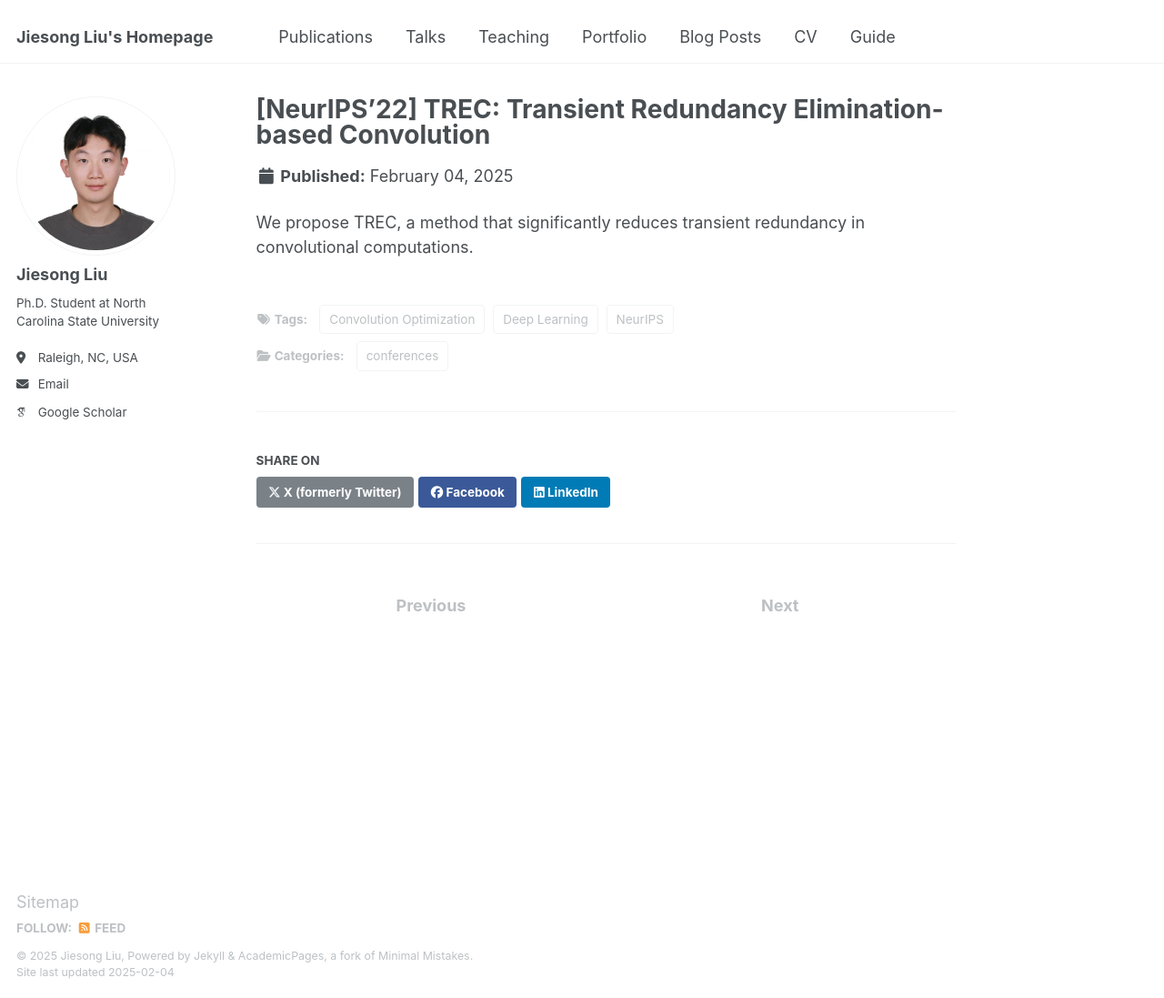
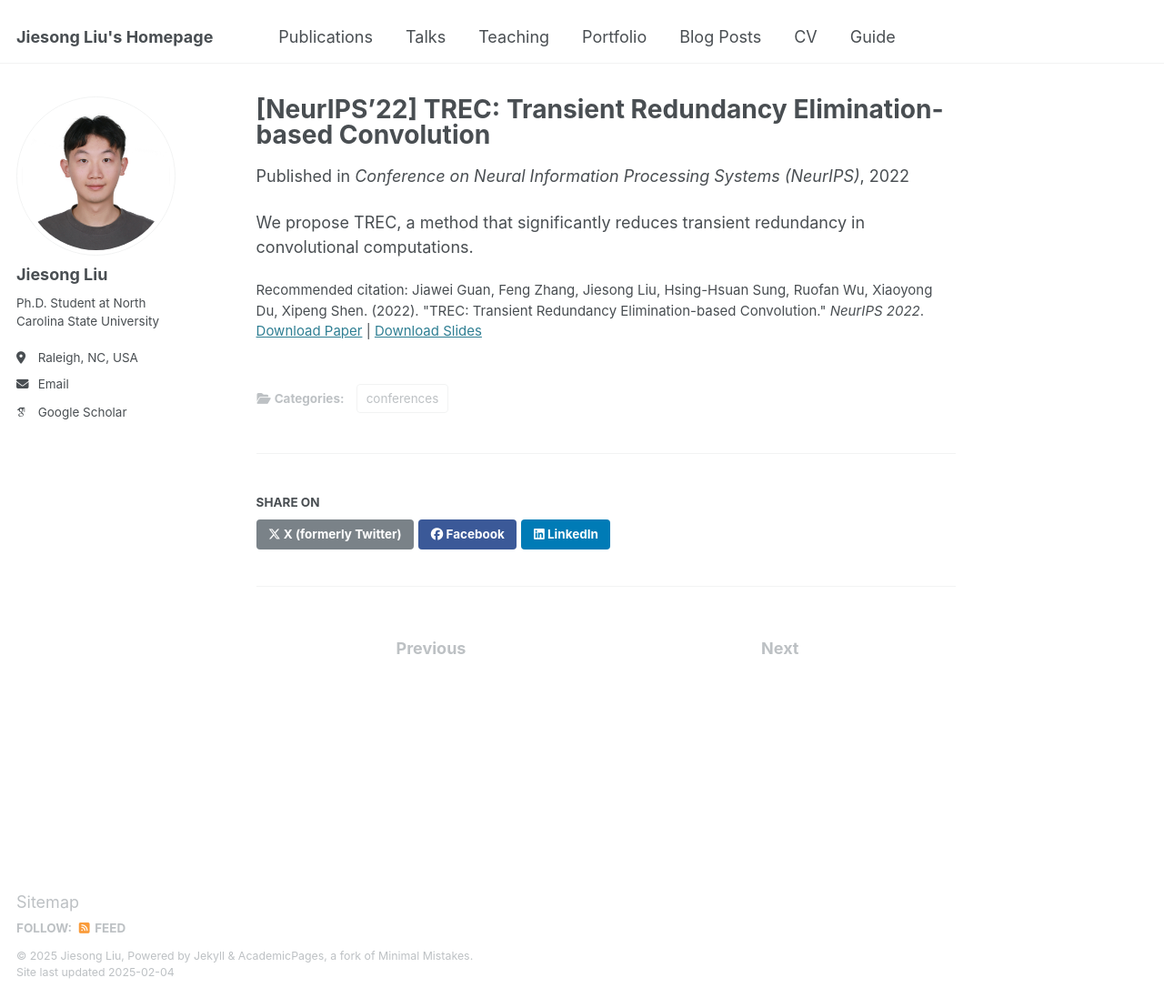
Before and after one commit to Fred1031/Fred1031.github.io, a Jekyll site: the page built from _publications/2022_neurips.md, in a window 1280 px wide and 1097 px high. Shown: the whole window at 91% size. Built offline with Jekyll 4.4.1, drawn with Linux system fonts in a browser that asks for light colours; some web fonts are replaced.

Commit message:
Update 2022_neurips.md

```diff
--- a/_publications/2022_neurips.md
+++ b/_publications/2022_neurips.md
@@ -1,12 +1,21 @@
 ---
-title: "[NeurIPS'22] TREC: Transient Redundancy Elimination-based Convolution"
-authors: "Jiawei Guan, Feng Zhang, Jiesong Liu, Hsing-Hsuan Sung, Ruofan Wu, Xiaoyong Du, Xipeng Shen"
-conference: "NeurIPS’22"
-year: 2022
-category: "conferences"
-paper_url: ""
-code_url: ""
-slides_url: ""
-tags: ["Convolution Optimization", "Deep Learning", "NeurIPS"]
+title: "[NeurIPS’22] TREC: Transient Redundancy Elimination-based Convolution"
+authors:
+  - Jiawei Guan
+  - Feng Zhang
+  - Jiesong Liu
+  - Hsing-Hsuan Sung
+  - Ruofan Wu
+  - Xiaoyong Du
+  - Xipeng Shen
+collection: publications
+category: conferences
+permalink: /publication/neurips_2022
+date: 2022-01-01
+venue: 'Conference on Neural Information Processing Systems (NeurIPS)'
+slidesurl: 'http://fred1031.github.io/files/NeurIPS2022_slides.pdf'
+paperurl: 'http://fred1031.github.io/files/NeurIPS2022.pdf'
+citation: 'Jiawei Guan, Feng Zhang, Jiesong Liu, Hsing-Hsuan Sung, Ruofan Wu, Xiaoyong Du, Xipeng Shen. (2022). "TREC: Transient Redundancy Elimination-based Convolution." <i>NeurIPS 2022</i>.'
 ---
+
 We propose TREC, a method that significantly reduces transient redundancy in convolutional computations.
```
